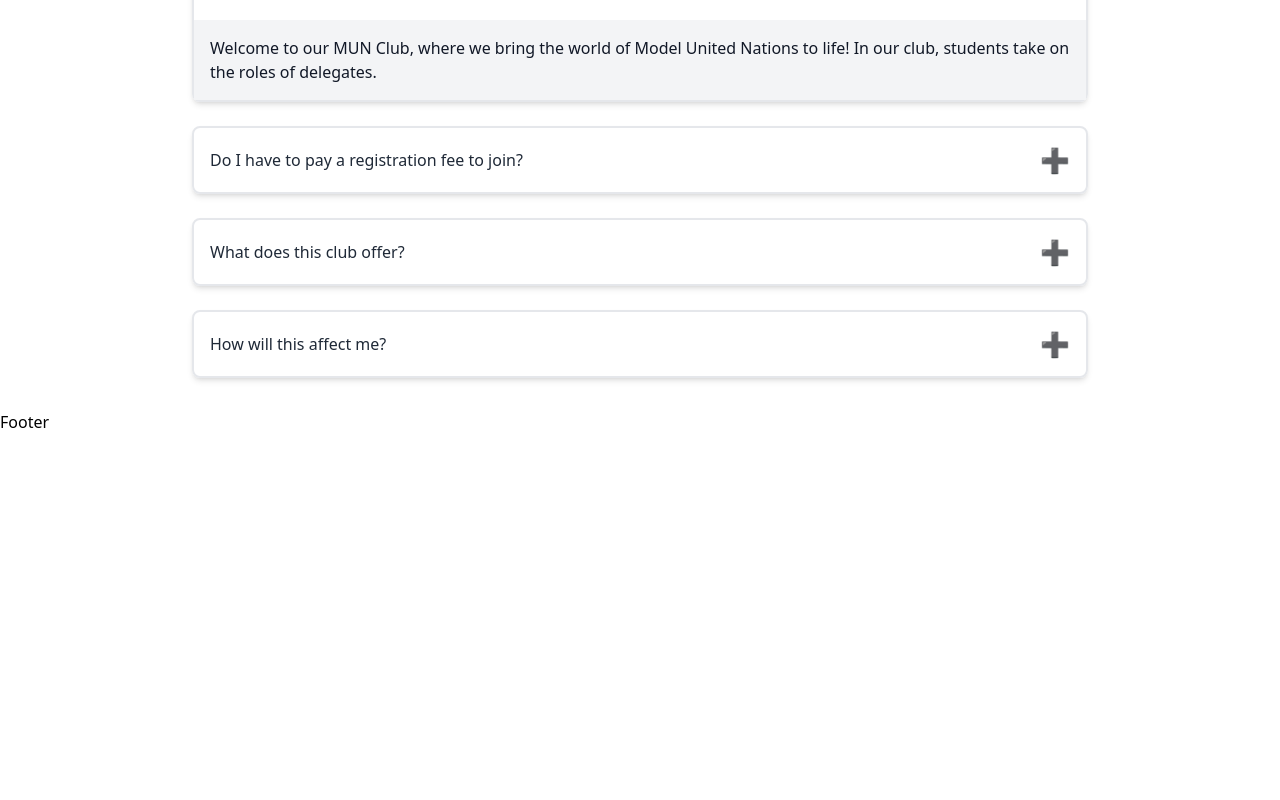
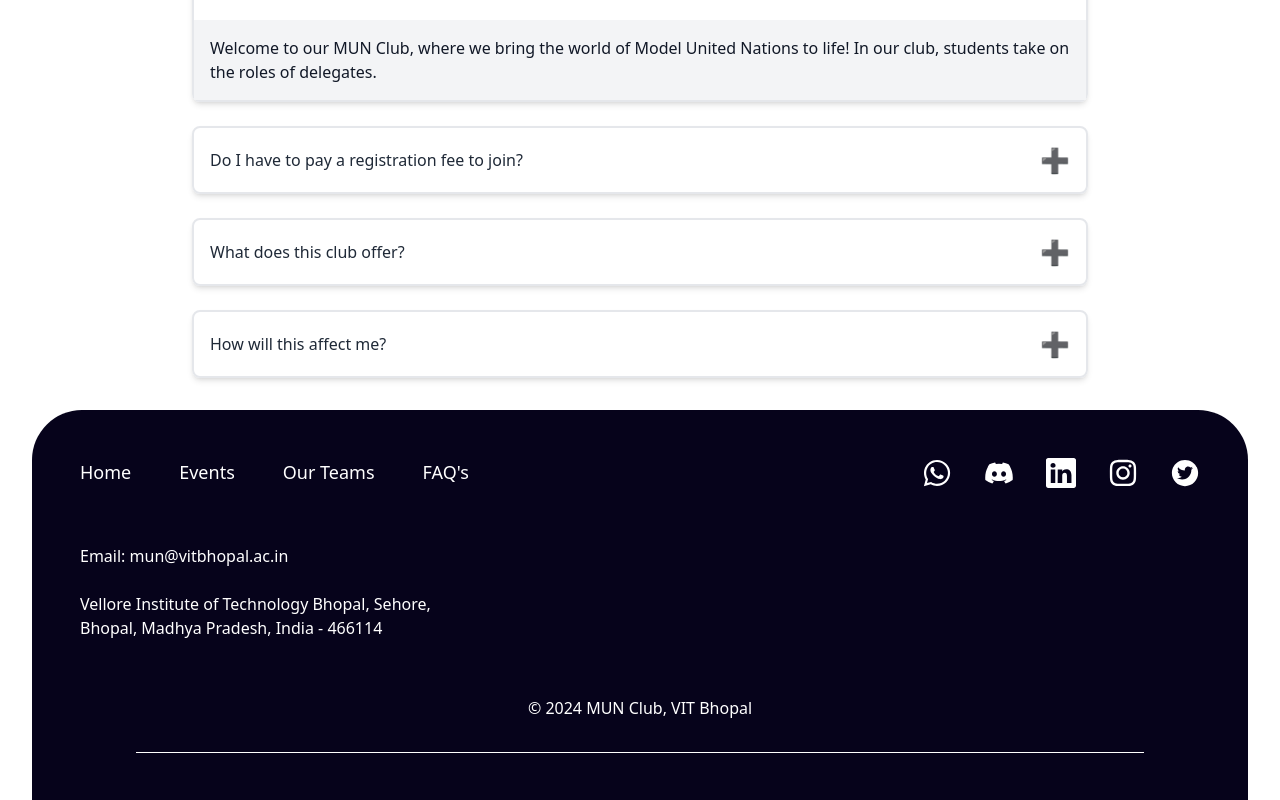
Before and after one commit to vitb-mun/VITBMUN, a React (Vite) app in the folder frontend/: page / in a window 1280 px wide. Shown: the part 4360-5160 px from the top of the page. Before the commit the page ends 4794 px from the top, so only its background shows below. Built offline with nearby package versions, Linux system fonts and the light colour scheme.

Commit message:
footer section developed

```diff
--- a/frontend/package.json
+++ b/frontend/package.json
@@ -16,6 +16,7 @@
     "framer-motion": "^11.11.17",
     "react": "^18.3.1",
     "react-dom": "^18.3.1",
+    "react-icons": "^5.3.0",
     "react-router-dom": "^6.28.0",
     "tailwind-merge": "^2.5.4"
   },
--- a/frontend/src/Components/Footer.jsx
+++ b/frontend/src/Components/Footer.jsx
@@ -1,5 +1,48 @@
+import React from 'react'
+import { FaWhatsapp } from "react-icons/fa";
+import { FaDiscord } from "react-icons/fa";
+import { BsLinkedin } from "react-icons/bs";
+import { FaInstagram } from "react-icons/fa";
+import { AiFillTwitterCircle } from "react-icons/ai";
+
 const Footer = () => {
-  return <div>Footer</div>;
-};
+  return (
+    <>
+      <div className='container mx-auto w-[95vw] bg-[rgba(6,3,27,1)] text-white p-12 flex flex-col gap-4 rounded-t-[50px]'>
+        <div className="top flex justify-between flex-col md:flex-row gap-3">
+          <div className="tabs flex justify-center">
+            <ul className='flex md:gap-12 gap-2 text-lg '>
+            <li className='hover:underline'><a href="">Home</a></li>
+            <li className='hover:underline'><a href="">Events</a></li>
+            <li className='hover:underline'><a href="">Our Teams</a></li>
+            <li className='hover:underline'><a href="">FAQ's</a></li>
+          </ul>
+          </div>
+          <div className="icons flex gap-8 text-3xl justify-center items-center">
+          <FaWhatsapp className='hover:cursor-pointer'/>
+          <FaDiscord className='hover:cursor-pointer'/>
+          <BsLinkedin className='hover:cursor-pointer'/>
+          <FaInstagram className='hover:cursor-pointer'/>
+          <AiFillTwitterCircle className='hover:cursor-pointer'/>
+          </div>
+        </div>
 
-export default Footer;
+        <div className='py-10 flex flex-col gap-6'>
+        <div className="email">
+          Email: mun@vitbhopal.ac.in
+        </div>
+
+        <div className="address w-[50%]">
+          Vellore Institute of Technology Bhopal, Sehore,<br/> Bhopal, Madhya Pradesh, India - 466114
+        </div>
+        </div>
+
+        <div className="text mx-auto">&copy; 2024 MUN Club, VIT Bhopal</div>
+        <div className="baseline bg-white h-[0.3px] w-[90%] mt-4 mx-auto"></div>
+
+      </div>
+    </>
+  )
+}
+
+export default Footer
```
Also changed, not shown: 1 other file (tests, documents, lock files or other folders).
